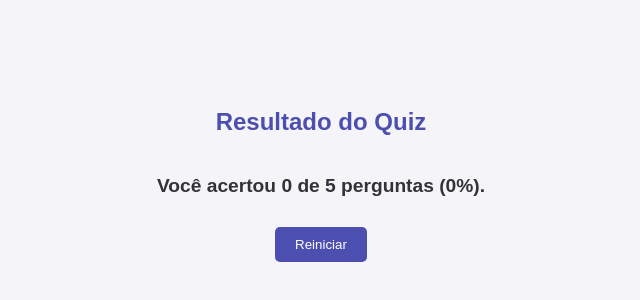
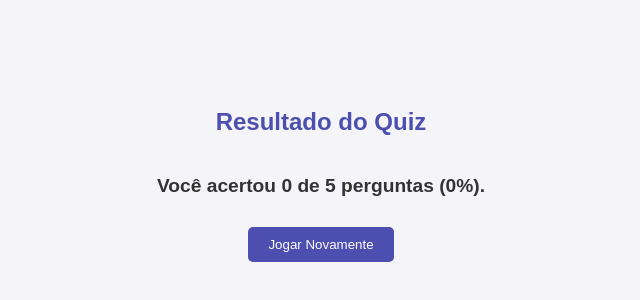
Before and after one commit to tuliossouza/quiz, a plain HTML site: page result.html in a window 1280 px wide. Shown: the part 220-520 px from the top of the page, without its empty margins (319-959 px from the left). Drawn offline with Linux system fonts and the light colour scheme.

Commit message:
Update result.html
Alterado o nome do Botão de Reiniciar para jogar novamente

```diff
--- a/result.html
+++ b/result.html
@@ -10,6 +10,6 @@
     <h2>Resultado do Quiz</h2>
     <p id="result"></p>
     <script src="script.js"></script>
-    <button type="button" onclick="previousQuestion('index.html')">Reiniciar</button>
+    <button type="button" onclick="previousQuestion('index.html')">Jogar Novamente</button>
 </body>
 </html>
```
